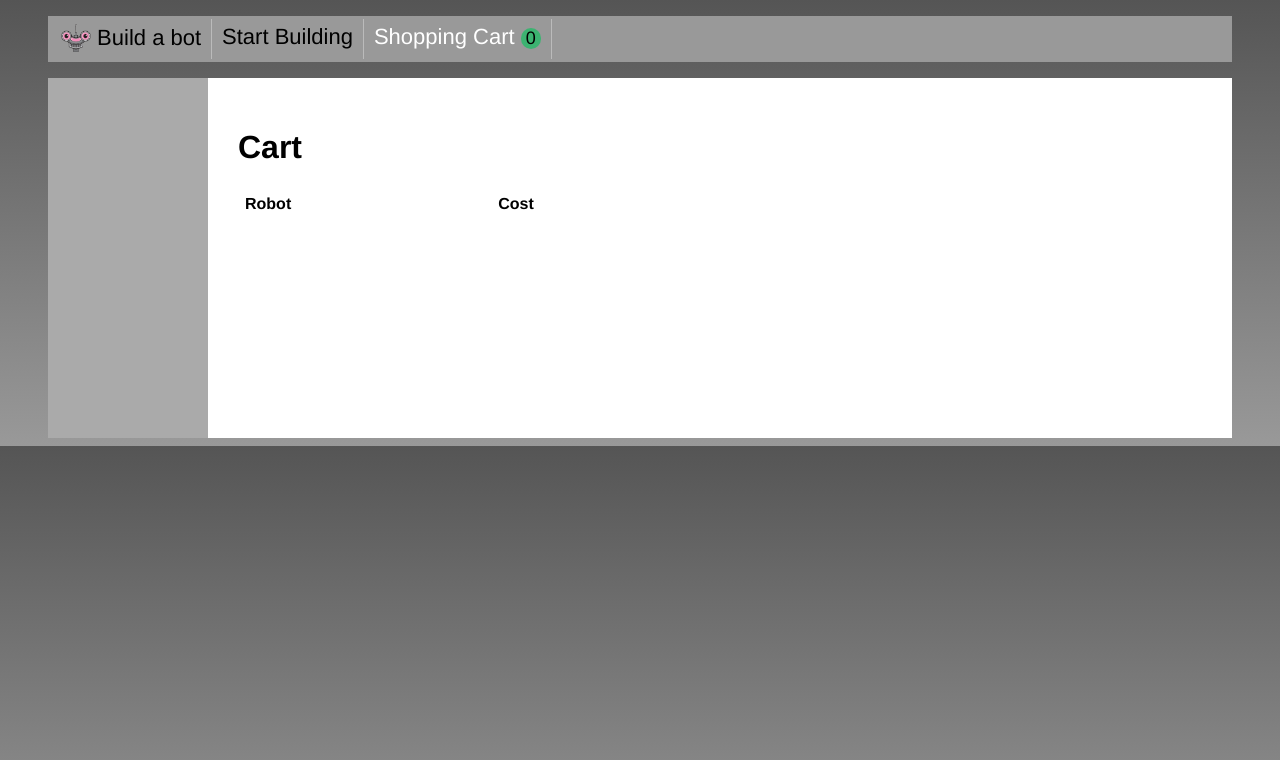
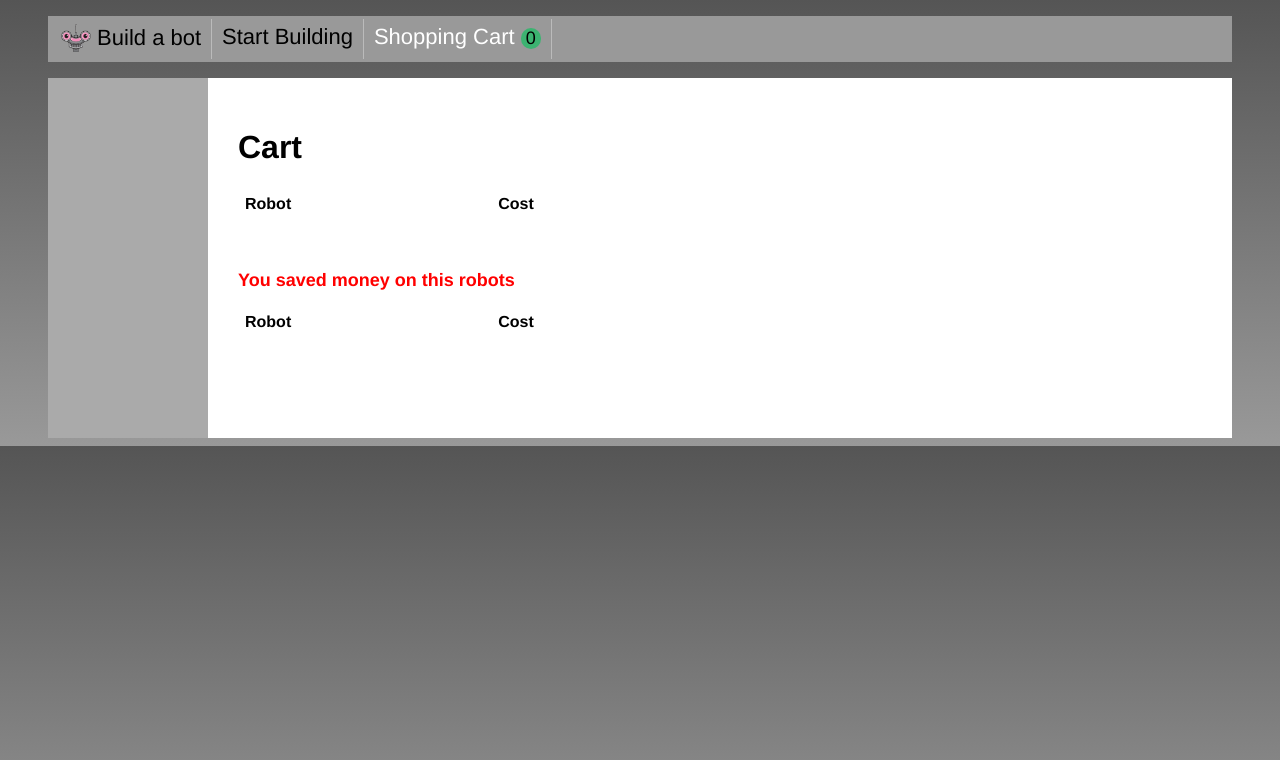
Before and after one commit to Branimir123/Vue.js-Playground, a Vue app: page /cart in a window 1280 px wide. Shown: the top 760 px of the page. Built offline with nearby package versions, Linux system fonts and the light colour scheme.

Commit message:
Add getter on store

```diff
--- a/src/cart/ShoppingCart.vue
+++ b/src/cart/ShoppingCart.vue
@@ -23,6 +23,29 @@
         </tr>
       </tbody>
     </table>
+    <h2 class="sale-items">You saved money on this robots</h2>
+    <table>
+      <thead>
+        <tr>
+          <th class="robot-title">
+            Robot
+          </th>
+          <th class="cost">
+            Cost
+          </th>
+        </tr>
+      </thead>
+      <tbody>
+        <tr v-for="(robot, index) in cartSaleItems" :key="index">
+          <td class="robot-title">
+            {{robot.head.title}}
+          </td>
+          <td class="cost">
+            {{robot.cost}}
+          </td>
+        </tr>
+      </tbody>
+    </table>
  </div>
 </template>
 
@@ -33,6 +56,9 @@
       cart() {
           return this.$store.state.cart;
       },
+      cartSaleItems() {
+          return this.$store.getters.cartSaleItems;
+      }
   },
 };
 </script>
@@ -48,4 +74,10 @@
   .cost {
     text-align: right;
   }
+
+  .sale-items {
+      margin-top: 50px;
+      font-size: 18px;
+      color: red;
+  }
 </style>
--- a/src/store/index.js
+++ b/src/store/index.js
@@ -7,6 +7,11 @@
   state: {
     cart: [],
   },
+  getters: {
+    cartSaleItems(state) {
+      return state.cart.filter(item => item.head.onSale);
+    },
+  },
   mutations: {
     addRobotToCart(state, robot) {
       state.cart.push(robot);
```
Also changed, not shown: src/build/RobotBuilder.vue.
